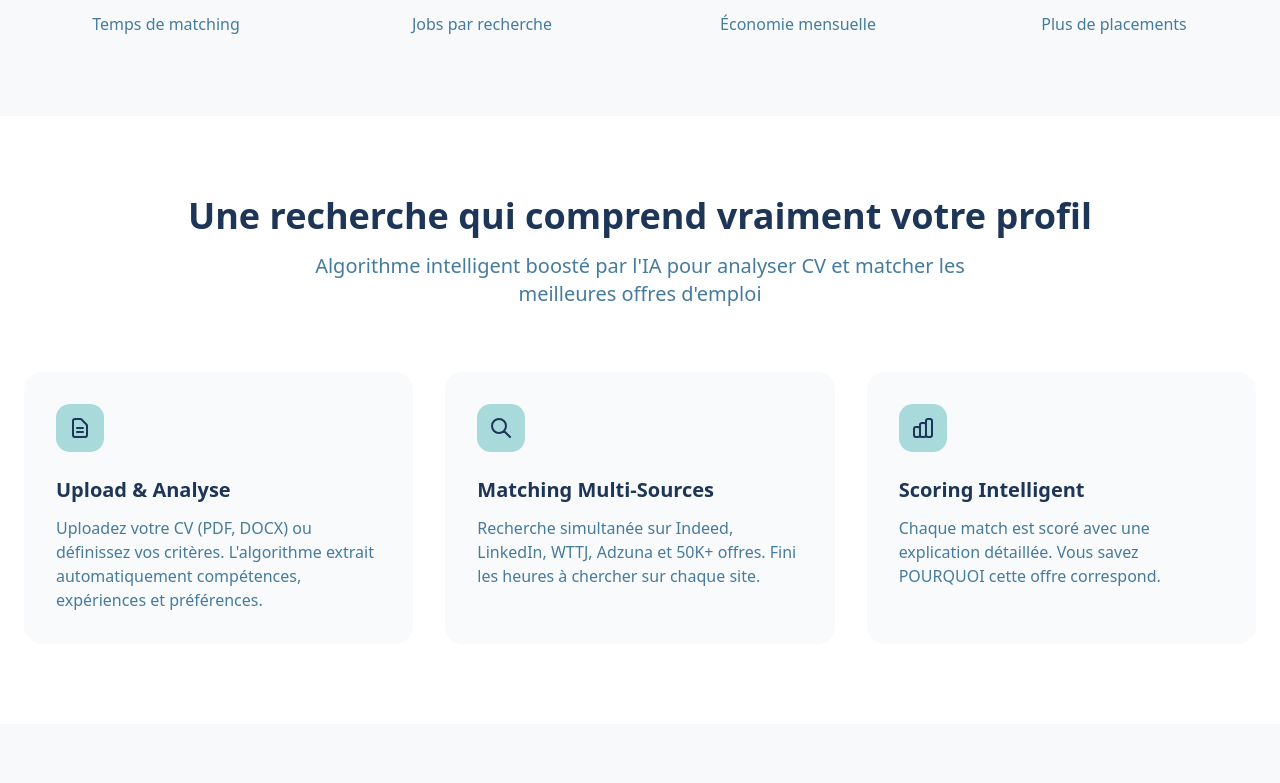
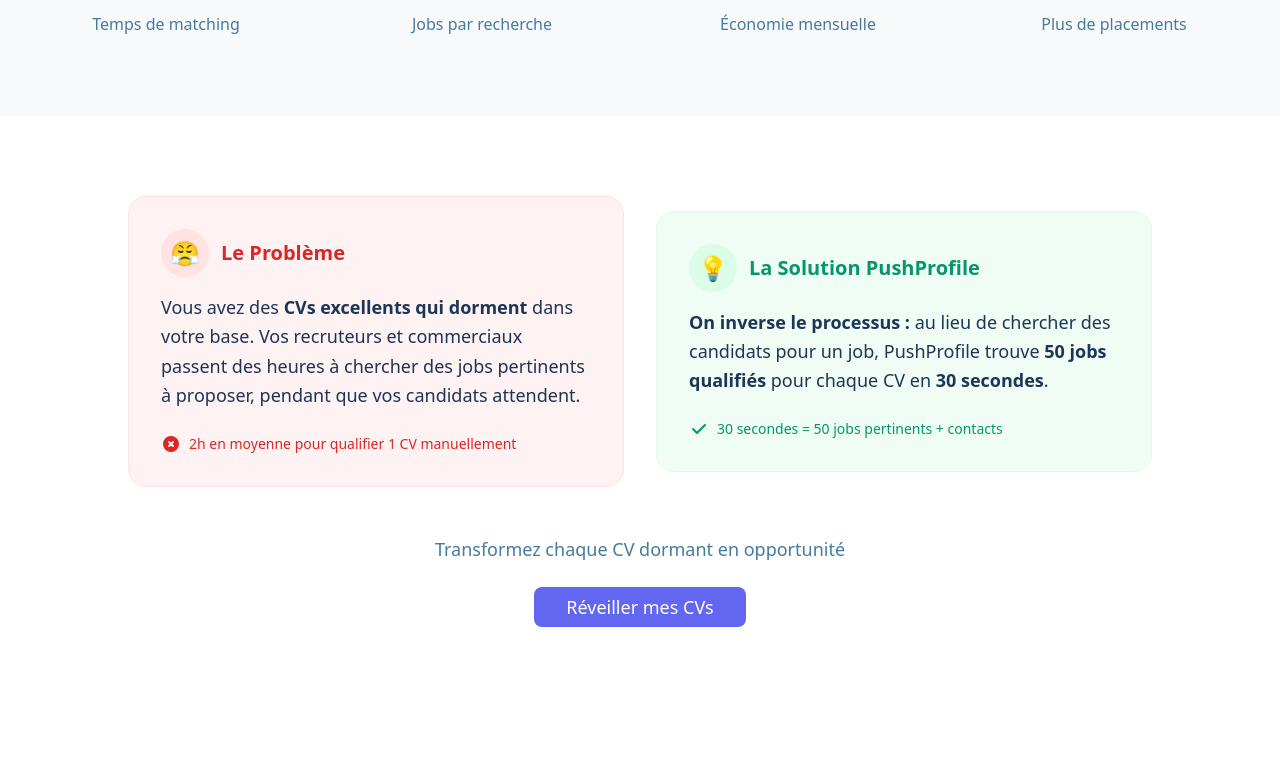
Before and after one commit to tristan001323/pushprofile-app, a Next.js app: page / in a window 1280 px wide. Shown: the part 1637-2420 px from the top of the page. Built offline with nearby package versions, Linux system fonts and the light colour scheme; no server answers.

Commit message:
Add STRATÉGIE PUSHPROFILE problem/solution section to landing page
🤖 Generated with [Claude Code](https://claude.com/claude-code)

Co-Authored-By: Claude Opus 4.5 <noreply@anthropic.com>

```diff
--- a/app/page.tsx
+++ b/app/page.tsx
@@ -305,6 +305,67 @@ export default function LandingPage() {
               <div className="text-4xl md:text-5xl font-bold mb-2" style={{ color: '#1D3557' }}>3x</div>
               <div style={{ color: '#457B9D' }}>Plus de placements</div>
             </div>
+          </div>
+        </div>
+      </section>
+
+      {/* Stratégie PushProfile - Problème/Solution */}
+      <section className="py-20 px-6 bg-white">
+        <div className="max-w-5xl mx-auto">
+          <div className="grid md:grid-cols-2 gap-8 items-center">
+            {/* Le Problème */}
+            <div className="bg-red-50 rounded-2xl p-8 border border-red-100">
+              <div className="flex items-center gap-3 mb-4">
+                <div className="w-12 h-12 rounded-full bg-red-100 flex items-center justify-center">
+                  <span className="text-2xl">😤</span>
+                </div>
+                <h3 className="text-xl font-bold" style={{ color: '#DC2626' }}>Le Problème</h3>
+              </div>
+              <p className="text-lg leading-relaxed" style={{ color: '#1D3557' }}>
+                Vous avez des <span className="font-bold">CVs excellents qui dorment</span> dans votre base.
+                Vos recruteurs et commerciaux passent des heures à chercher des jobs pertinents à proposer,
+                pendant que vos candidats attendent.
+              </p>
+              <div className="mt-6 flex items-center gap-2 text-sm" style={{ color: '#DC2626' }}>
+                <svg className="w-5 h-5" fill="currentColor" viewBox="0 0 20 20">
+                  <path fillRule="evenodd" d="M10 18a8 8 0 100-16 8 8 0 000 16zM8.707 7.293a1 1 0 00-1.414 1.414L8.586 10l-1.293 1.293a1 1 0 101.414 1.414L10 11.414l1.293 1.293a1 1 0 001.414-1.414L11.414 10l1.293-1.293a1 1 0 00-1.414-1.414L10 8.586 8.707 7.293z" clipRule="evenodd" />
+                </svg>
+                <span>2h en moyenne pour qualifier 1 CV manuellement</span>
+              </div>
+            </div>
+
+            {/* La Solution */}
+            <div className="bg-green-50 rounded-2xl p-8 border border-green-100">
+              <div className="flex items-center gap-3 mb-4">
+                <div className="w-12 h-12 rounded-full bg-green-100 flex items-center justify-center">
+                  <span className="text-2xl">💡</span>
+                </div>
+                <h3 className="text-xl font-bold" style={{ color: '#059669' }}>La Solution PushProfile</h3>
+              </div>
+              <p className="text-lg leading-relaxed" style={{ color: '#1D3557' }}>
+                <span className="font-bold">On inverse le processus :</span> au lieu de chercher des candidats pour un job,
+                PushProfile trouve <span className="font-bold">50 jobs qualifiés</span> pour chaque CV
+                en <span className="font-bold">30 secondes</span>.
+              </p>
+              <div className="mt-6 flex items-center gap-2 text-sm" style={{ color: '#059669' }}>
+                <svg className="w-5 h-5" fill="currentColor" viewBox="0 0 20 20">
+                  <path fillRule="evenodd" d="M16.707 5.293a1 1 0 010 1.414l-8 8a1 1 0 01-1.414 0l-4-4a1 1 0 011.414-1.414L8 12.586l7.293-7.293a1 1 0 011.414 0z" clipRule="evenodd" />
+                </svg>
+                <span>30 secondes = 50 jobs pertinents + contacts</span>
+              </div>
+            </div>
+          </div>
+
+          {/* CTA */}
+          <div className="mt-12 text-center">
+            <p className="text-lg mb-6" style={{ color: '#457B9D' }}>
+              Transformez chaque CV dormant en opportunité
+            </p>
+            <Link href="/signup">
+              <Button size="lg" className="text-lg px-8 py-4" style={{ backgroundColor: '#6366F1', color: 'white' }}>
+                Réveiller mes CVs
+              </Button>
+            </Link>
           </div>
         </div>
       </section>
```
